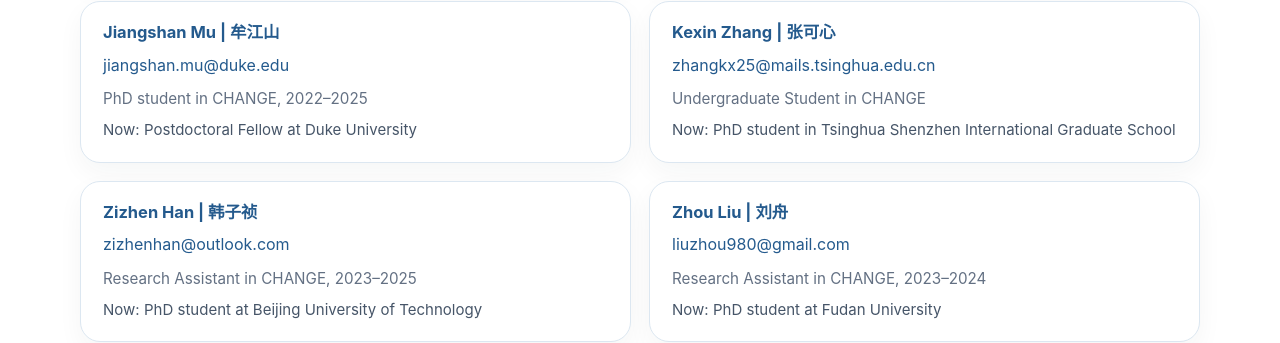
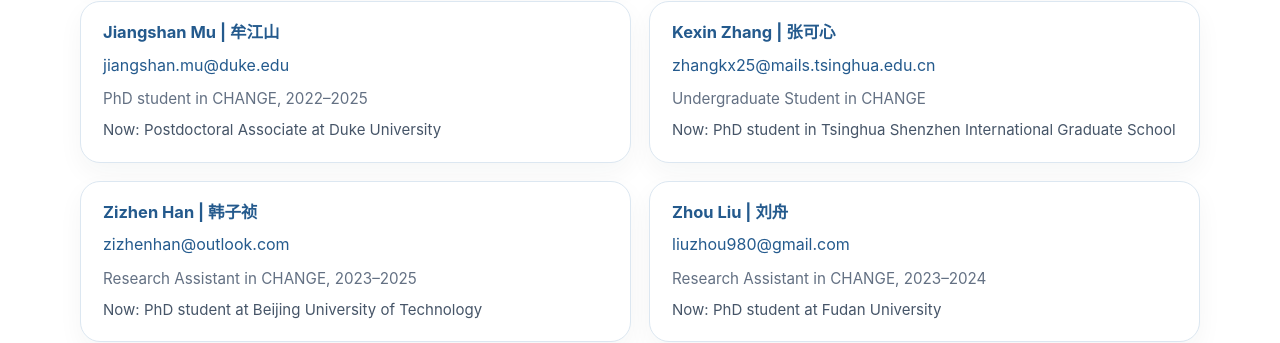
Before and after one commit to MuJSh/xyz_CHANGE, a Jekyll site: the page built from _pages/group-members.md, in a window 1280 px wide and 900 px high, scrolled down 962 px. Shown: the part 376-719 px from the top of the window. Built offline with Jekyll 4.4.1, drawn with Linux system fonts in a browser that asks for light colours.

Commit message:
Correct Jiangshan Mu title to Postdoctoral Associate

```diff
--- a/_data/members.yml
+++ b/_data/members.yml
@@ -122,7 +122,7 @@ alumni:
     name_zh: "牟江山"
     email: "jiangshan.mu@duke.edu"
     role: "PhD student in CHANGE, 2022–2025"
-    now: "Postdoctoral Fellow at Duke University"
+    now: "Postdoctoral Associate at Duke University"
     profile: "https://mujsh.github.io/xyz_CHANGE/members/jiangshan-mu/"
 
   - name: "Kexin Zhang"
--- a/_pages/jiangshan-mu.md
+++ b/_pages/jiangshan-mu.md
@@ -9,7 +9,7 @@ permalink: /members/jiangshan-mu/
   <div>
     <h1>Jiangshan Mu</h1>
     <p class="profile-title">Ph.D. student in CHANGE, 2022-2025</p>
-    <p class="meta">Now: Postdoctoral Fellow at Duke University</p>
+    <p class="meta">Now: Postdoctoral Associate at Duke University</p>
     <p><a href="mailto:jiangshan.mu@duke.edu">jiangshan.mu@duke.edu</a></p>
   </div>
 </div>
```
